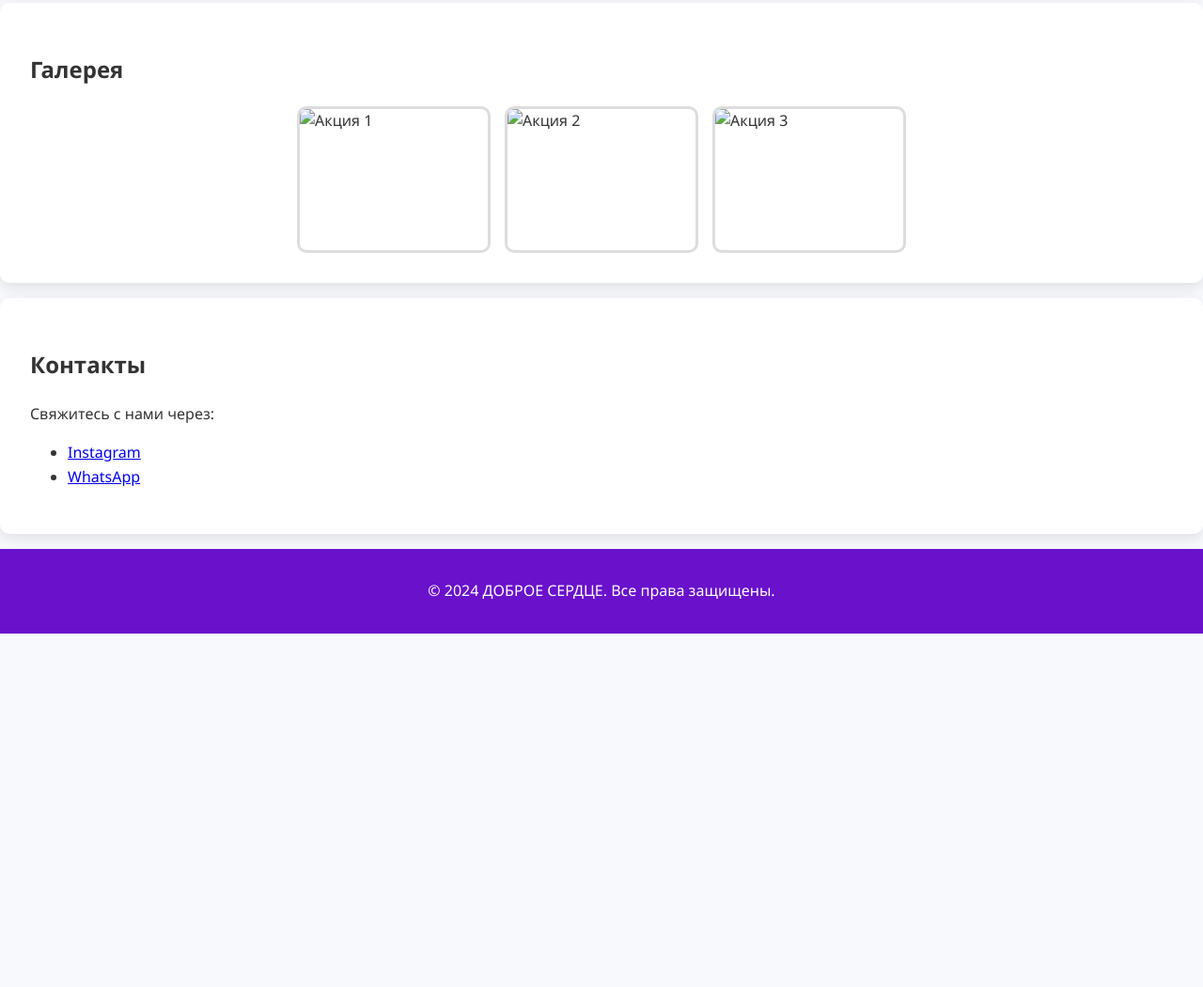
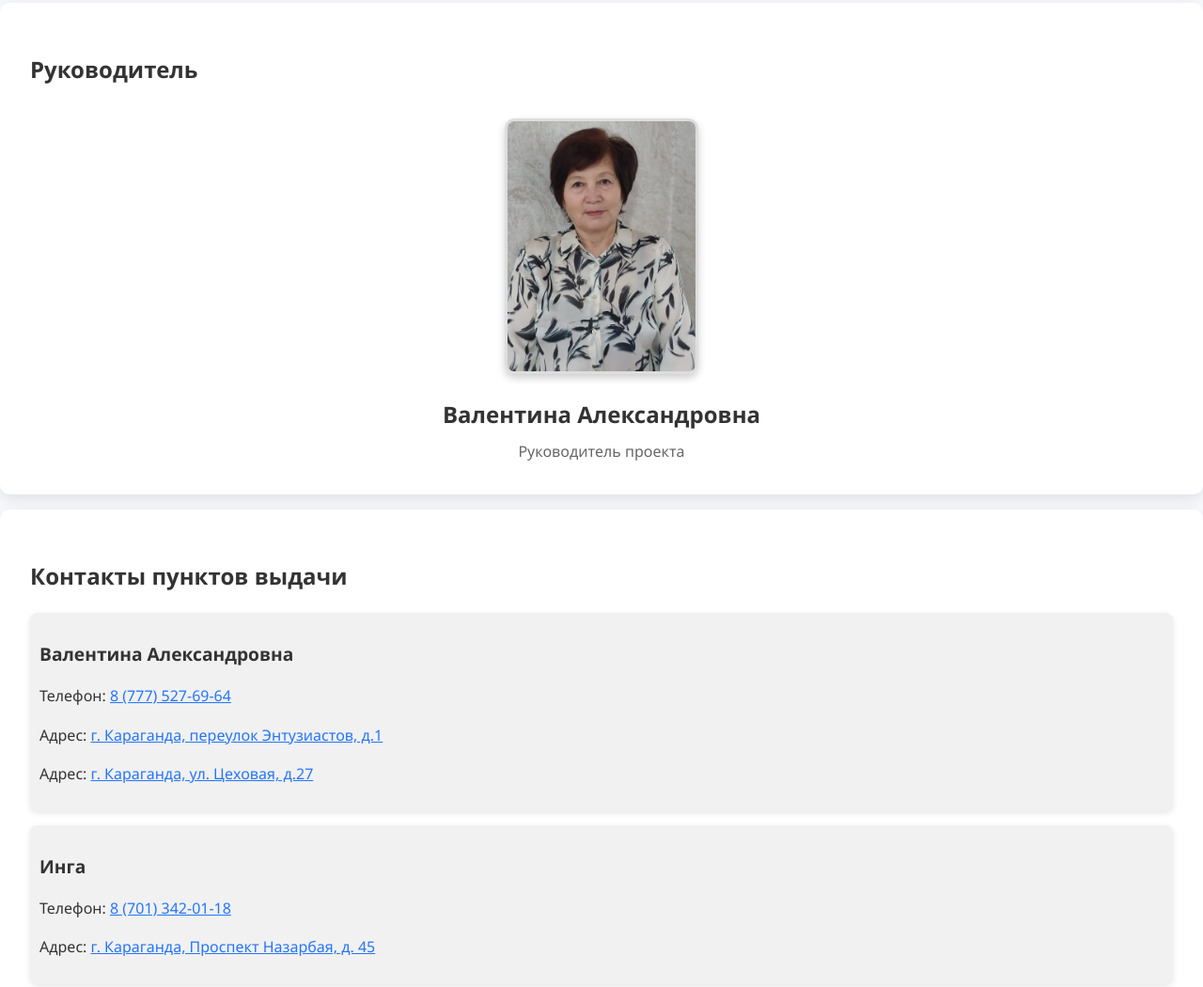
Before and after one commit to DobroeSerdtse/DobroeSerdtse.github.io, a plain HTML site: page index.html in a window 1280 px wide. Shown: the part 480-1530 px from the top of the page at 94% size. Before the commit the page ends 1154 px from the top, so only its background shows below. Drawn offline with Linux system fonts and the light colour scheme.

Commit message:
Contacts

```diff
--- a/index.html
+++ b/index.html
@@ -1,5 +1,5 @@
 <!DOCTYPE html>
-<html lang="en">
+<html lang="ru">
 
 <head>
     <meta charset="UTF-8">
@@ -17,8 +17,8 @@
     <nav>
         <ul>
             <li><a href="#about">О нас</a></li>
-            <li><a href="#gallery">Галерея</a></li>
-            <li><a href="#contact">Контакты</a></li>
+            <li><a href="#leader">Руководитель</a></li>
+            <li><a href="#contacts">Контакты</a></li>
         </ul>
     </nav>
 
@@ -28,22 +28,37 @@
             среди нуждающихся.</p>
     </section>
 
-    <section id="gallery">
-        <h2>Галерея</h2>
-        <div class="gallery">
-            <img src="example1.jpg" alt="Акция 1">
-            <img src="example2.jpg" alt="Акция 2">
-            <img src="example3.jpg" alt="Акция 3">
+    <section id="leader">
+        <h2>Руководитель</h2>
+        <div class="leader">
+            <img src="images/leader.jpg" alt="Руководитель проекта" class="leader-photo">
+            <div class="leader-info">
+                <h3>Валентина Александровна</h3>
+                <p>Руководитель проекта</p>
+            </div>
         </div>
     </section>
 
-    <section id="contact">
-        <h2>Контакты</h2>
-        <p>Свяжитесь с нами через:</p>
-        <ul>
-            <li><a href="https://instagram.com/youraccount" target="_blank">Instagram</a></li>
-            <li><a href="https://wa.me/yourwhatsappnumber" target="_blank">WhatsApp</a></li>
-        </ul>
+    <section id="contacts">
+        <h2>Контакты пунктов выдачи</h2>
+        <div class="contact-list">
+            <div class="contact-item">
+                <h3>Валентина Александровна</h3>
+                <p>Телефон: <span class="copyable" onclick="copyToClipboard('87775276964')">8 (777) 527-69-64</span>
+                </p>
+                <p>Адрес: <span class="copyable" onclick="copyToClipboard('г. Караганда, переулок Энтузиастов, д.1')">г.
+                        Караганда, переулок Энтузиастов, д.1</span></p>
+                <p>Адрес: <span class="copyable" onclick="copyToClipboard('г. Караганда, ул. Цеховая, д.27')">г.
+                        Караганда, ул. Цеховая, д.27</span></p>
+            </div>
+            <div class="contact-item">
+                <h3>Инга</h3>
+                <p>Телефон: <span class="copyable" onclick="copyToClipboard('87013420118')">8 (701) 342-01-18</span>
+                </p>
+                <p>Адрес: <span class="copyable" onclick="copyToClipboard('г. Караганда, Проспект Назарбая, д. 45')">г.
+                        Караганда, Проспект Назарбая, д. 45</span></p>
+            </div>
+        </div>
     </section>
 
     <footer>
--- a/script.js
+++ b/script.js
@@ -1 +1,7 @@
-console.log("Добро пожаловать на сайт 'ДОБРОЕ СЕРДЦЕ'");
+function copyToClipboard(text) {
+    navigator.clipboard.writeText(text).then(() => {
+        alert(`Скопировано: ${text}`);
+    }).catch(err => {
+        alert('Ошибка при копировании: ' + err);
+    });
+}
--- a/styles.css
+++ b/styles.css
@@ -61,28 +61,70 @@ section {
     background: #fff;
     border-radius: 10px;
     box-shadow: 0 5px 15px rgba(0, 0, 0, 0.1);
-    animation: fadeIn 1s ease-in;
 }
 
-.gallery {
-    display: flex;
-    gap: 15px;
-    justify-content: center;
-    flex-wrap: wrap;
+.leader {
+    text-align: center;
+    /* Центрирует содержимое блока */
+    margin-top: 2rem;
 }
 
-.gallery img {
+.leader-photo {
     width: 200px;
-    height: 150px;
-    object-fit: cover;
+    /* Размер фотографии */
+    height: auto;
+    /* Сохраняет пропорции */
+    border-radius: 10px;
+    /* Скругленные углы */
     border: 3px solid #ddd;
-    border-radius: 10px;
-    transition: transform 0.3s, box-shadow 0.3s;
+    /* Рамка */
+    box-shadow: 0 4px 8px rgba(0, 0, 0, 0.2);
+    /* Тень */
+    margin-bottom: 1rem;
+    /* Отступ снизу для текста */
 }
 
-.gallery img:hover {
-    transform: scale(1.05);
-    box-shadow: 0 5px 15px rgba(0, 0, 0, 0.2);
+.leader-info h3 {
+    font-size: 1.5rem;
+    /* Размер имени */
+    margin: 0;
+}
+
+.leader-info p {
+    font-size: 1rem;
+    /* Размер текста описания */
+    color: #666;
+    /* Цвет текста */
+    margin: 0.5rem 0 0;
+    /* Отступ сверху */
+}
+
+
+.contact-list {
+    margin-top: 1rem;
+}
+
+.contact-item {
+    margin-bottom: 15px;
+    background: #f1f1f1;
+    padding: 10px;
+    border-radius: 8px;
+    box-shadow: 0 2px 6px rgba(0, 0, 0, 0.1);
+}
+
+.contact-item h3 {
+    margin-bottom: 5px;
+    font-size: 1.2em;
+}
+
+.copyable {
+    cursor: pointer;
+    color: #2575fc;
+    text-decoration: underline;
+}
+
+.copyable:hover {
+    color: #6a11cb;
 }
 
 footer {
@@ -91,39 +133,3 @@ footer {
     background: #6a11cb;
     color: #fff;
 }
-
-@keyframes fadeIn {
-    from {
-        opacity: 0;
-        transform: translateY(20px);
-    }
-
-    to {
-        opacity: 1;
-        transform: translateY(0);
-    }
-}
-
-@keyframes fadeInDown {
-    from {
-        opacity: 0;
-        transform: translateY(-20px);
-    }
-
-    to {
-        opacity: 1;
-        transform: translateY(0);
-    }
-}
-
-@keyframes fadeInUp {
-    from {
-        opacity: 0;
-        transform: translateY(20px);
-    }
-
-    to {
-        opacity: 1;
-        transform: translateY(0);
-    }
-}
```
Also changed, not shown: images/leader.jpg (added), 1 other file.
